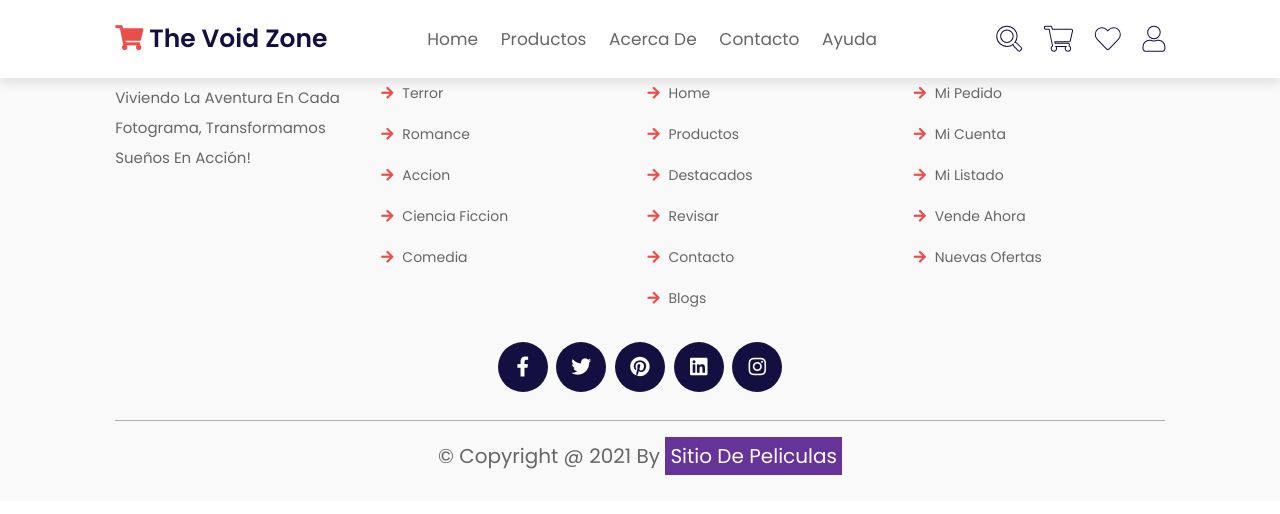
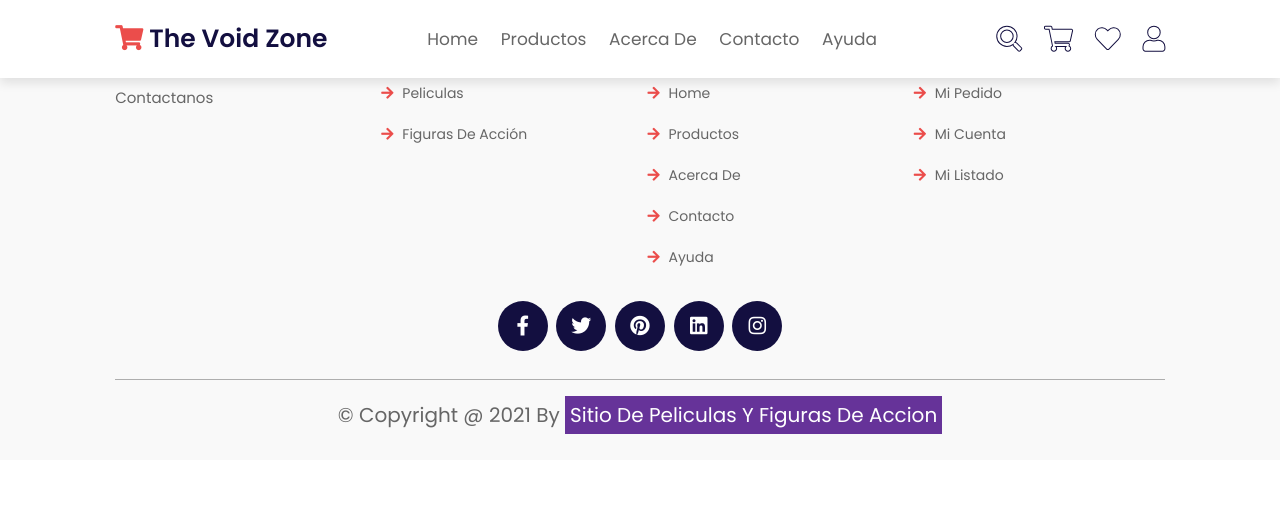
Before and after one commit to CarlosGitUser/ProyectoWeb, a PHP site: page /Ayuda.php in a window 1280 px wide. Shown: the top 514 px of the page. Run offline with PHP 8.4, Linux system fonts and the light colour scheme.

Commit message:
cambios en pie de pagina de todas las paginas

```diff
--- a/Ayuda.php
+++ b/Ayuda.php
@@ -55,26 +55,22 @@
 
         <div class="box">
             <h3>Sobre nosotros</h3>
-            <p>Viviendo la Aventura en cada Fotograma, Transformamos Sueños en Acción!</p>
+            <p>Contactanos</p>
         </div>
 
         <div class="box">
-            <h3>Categoria</h3>
-            <a href="#"> <i class="fas fa-arrow-right"></i> Terror </a>
-            <a href="#"> <i class="fas fa-arrow-right"></i> Romance </a>
-            <a href="#"> <i class="fas fa-arrow-right"></i> Accion </a>
-            <a href="#"> <i class="fas fa-arrow-right"></i> Ciencia Ficcion </a>
-            <a href="#"> <i class="fas fa-arrow-right"></i> Comedia </a>
+            <h3>Categorias</h3>
+            <a href="tienda.php"> <i class="fas fa-arrow-right"></i> Peliculas </a>
+            <a href="tienda.php"> <i class="fas fa-arrow-right"></i> Figuras de acción </a>
         </div>
 
         <div class="box">
             <h3>Enlaces Rapidos</h3>
-            <a href="#"> <i class="fas fa-arrow-right"></i> Home </a>
-            <a href="#"> <i class="fas fa-arrow-right"></i> Productos </a>
-            <a href="#"> <i class="fas fa-arrow-right"></i> Destacados </a>
-            <a href="#"> <i class="fas fa-arrow-right"></i> Revisar </a>
-            <a href="#"> <i class="fas fa-arrow-right"></i> Contacto </a>
-            <a href="#"> <i class="fas fa-arrow-right"></i> Blogs </a>
+            <a href="index.php"> <i class="fas fa-arrow-right"></i> Home </a>
+            <a href="tienda.php"> <i class="fas fa-arrow-right"></i> Productos </a>
+            <a href="Vision.php"> <i class="fas fa-arrow-right"></i> Acerca de </a>
+            <a href="Contactanos.php"> <i class="fas fa-arrow-right"></i> Contacto </a>
+            <a href="Ayuda.php"> <i class="fas fa-arrow-right"></i> Ayuda </a>
         </div>
 
         <div class="box">
@@ -82,8 +78,6 @@
             <a href="#"> <i class="fas fa-arrow-right"></i> Mi pedido </a>
             <a href="#"> <i class="fas fa-arrow-right"></i> Mi cuenta </a>
             <a href="#"> <i class="fas fa-arrow-right"></i> Mi listado </a>
-            <a href="#"> <i class="fas fa-arrow-right"></i> Vende ahora </a>
-            <a href="#"> <i class="fas fa-arrow-right"></i> Nuevas ofertas </a>
         </div>
 
     </div>
@@ -96,11 +90,12 @@
         <a href="#" class="fab fa-instagram"></a>
     </div>
 
-    <div class="credit"> &copy; copyright @ 2021 by <span><a href="">sitio de peliculas</a></span> </div>
+    <div class="credit"> &copy; copyright @ 2021 by <span><a href="">sitio de peliculas y figuras de accion</a></span> </div>
 
 </section>
 
 <!-- footer section ends -->
+
 
 <script src="https://unpkg.com/swiper@7/swiper-bundle.min.js"></script>
 
```
Also changed, not shown: Contactanos.php (+10 -16 lines), Vision.php (+10 -16 lines), index.php (+14 -18 lines), tienda.php (+13 -17 lines).
